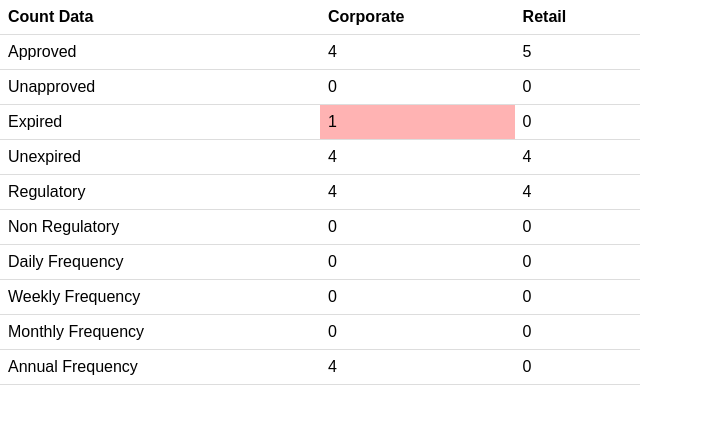
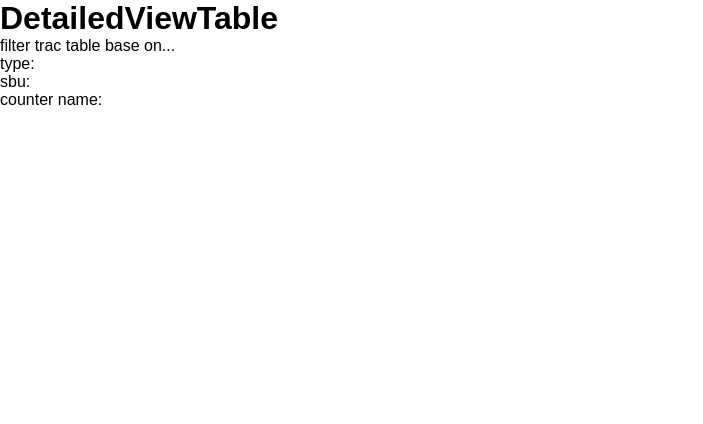
Before and after one commit to tajsingh3/Trac, a React app: page /detailed-view-table in a window 1280 px wide. Shown: the top 424 px of the page, without its empty margins (0-703 px from the left). Built offline with nearby package versions, Linux system fonts and the light colour scheme.

Commit message:
added DetailedViewTable component

```diff
--- a/package.json
+++ b/package.json
@@ -35,6 +35,8 @@
     "react": "^16.4.1",
     "react-dev-utils": "^5.0.1",
     "react-dom": "^16.4.1",
+    "react-router": "^4.3.1",
+    "react-router-dom": "^4.3.1",
     "resolve": "1.6.0",
     "style-loader": "0.19.0",
     "sw-precache-webpack-plugin": "0.11.4",
--- a/src/App.js
+++ b/src/App.js
@@ -1,16 +1,16 @@
 import React, { Component } from 'react';
-import './App.css';
+import { Route } from 'react-router-dom';
+
 import TracTable from './components/TracTable/TracTable';
+import DetailedViewTable from './components/DetailedViewTable/DetailedViewTable';
 
 class App extends Component {
   render() {
     return (
-      <div className="App">
-        <header className="App-header">
-
-        </header>
-        <TracTable/>
-      </div>
+        <div>
+          <Route path='/' exact component={TracTable}/>
+          <Route path='/detailed-view-table' exact component={DetailedViewTable}/>
+        </div>
     );
   }
 }
--- /dev/null
+++ b/src/components/DetailedViewTable/DetailedViewTable.js
@@ -0,0 +1,52 @@
+import React, { Component } from 'react';
+
+class DetailedViewTable extends Component{
+    state={
+        rows:null,
+        type:null,
+        sbu:null,
+        counter:null
+    }
+
+    componentDidMount=()=>{
+        const query = new URLSearchParams(this.props.location.search);
+        let type=null;
+        let sbu=null;
+        let counter=null;
+        for (let param of query.entries()) {
+            console.log(param);
+            switch(param[0]){
+                case 'type':
+                    type=param[1];
+                    break;
+                case 'sbu':
+                    sbu=param[1];
+                    break;
+                case 'counter':
+                    counter=param[1]
+                    break;
+                default:
+                    console.log('Error: query string params do not match anything');
+            }
+        }
+        this.setState({
+            type:type,
+            sbu:sbu,
+            counter:counter
+        });
+    }
+
+    render(){
+        return (
+            <div>
+                <h1>DetailedViewTable</h1>
+                <p>filter trac table base on...</p>
+                <p>type: {this.state.type}</p>
+                <p>sbu: {this.state.sbu}</p>
+                <p>counter name: {this.state.counter}</p>
+            </div>
+        );
+    }
+}
+
+export default DetailedViewTable;
--- a/src/components/TracTable/TracTable.css
+++ b/src/components/TracTable/TracTable.css
@@ -27,3 +27,8 @@ td:hover {
 .AlertHighlight:hover{
     background-color: #ffe6e6;
 }
+
+a {
+    display: block;
+    text-decoration: none;
+}
--- a/src/components/TracTable/TracTable.js
+++ b/src/components/TracTable/TracTable.js
@@ -1,5 +1,6 @@
 import React, { Component } from 'react';
 import Spinner from '../UI/Spinner/Spinner';
+import { Link } from 'react-router-dom';
 
 import classes from './TracTable.css';
 
@@ -69,7 +70,16 @@ class TracTable extends Component {
             for(let sbuCol of sbuCols){
                 let sbuData=allSbuData[sbuCol];
                 let classHighlight=this.addExpiredHighlight(countDataCol,sbuData);
-                tdRow.push(<td className={classHighlight}>{sbuData[countDataCol]}</td>);
+                tdRow.push(
+                    <td className={classHighlight}>
+                        <Link to={{
+                                    pathname:'/detailed-view-table',
+                                    search:'?type=policy&sbu='+sbuCol+'&counter='+countDataCol
+                                }}>
+                                    {sbuData[countDataCol]}
+                        </Link>
+                    </td>
+                );
             }
             trRows.push(<tr>{tdRow}</tr>);
         }
--- a/src/index.js
+++ b/src/index.js
@@ -1,8 +1,9 @@
 import React from 'react';
 import ReactDOM from 'react-dom';
+import { BrowserRouter } from 'react-router-dom';
 import './index.css';
 import App from './App';
 import registerServiceWorker from './registerServiceWorker';
 
-ReactDOM.render(<App />, document.getElementById('root'));
+ReactDOM.render(<BrowserRouter><App /></BrowserRouter>, document.getElementById('root'));
 registerServiceWorker();
```
Also changed, not shown: 1 other file (tests, documents, lock files or other folders).
